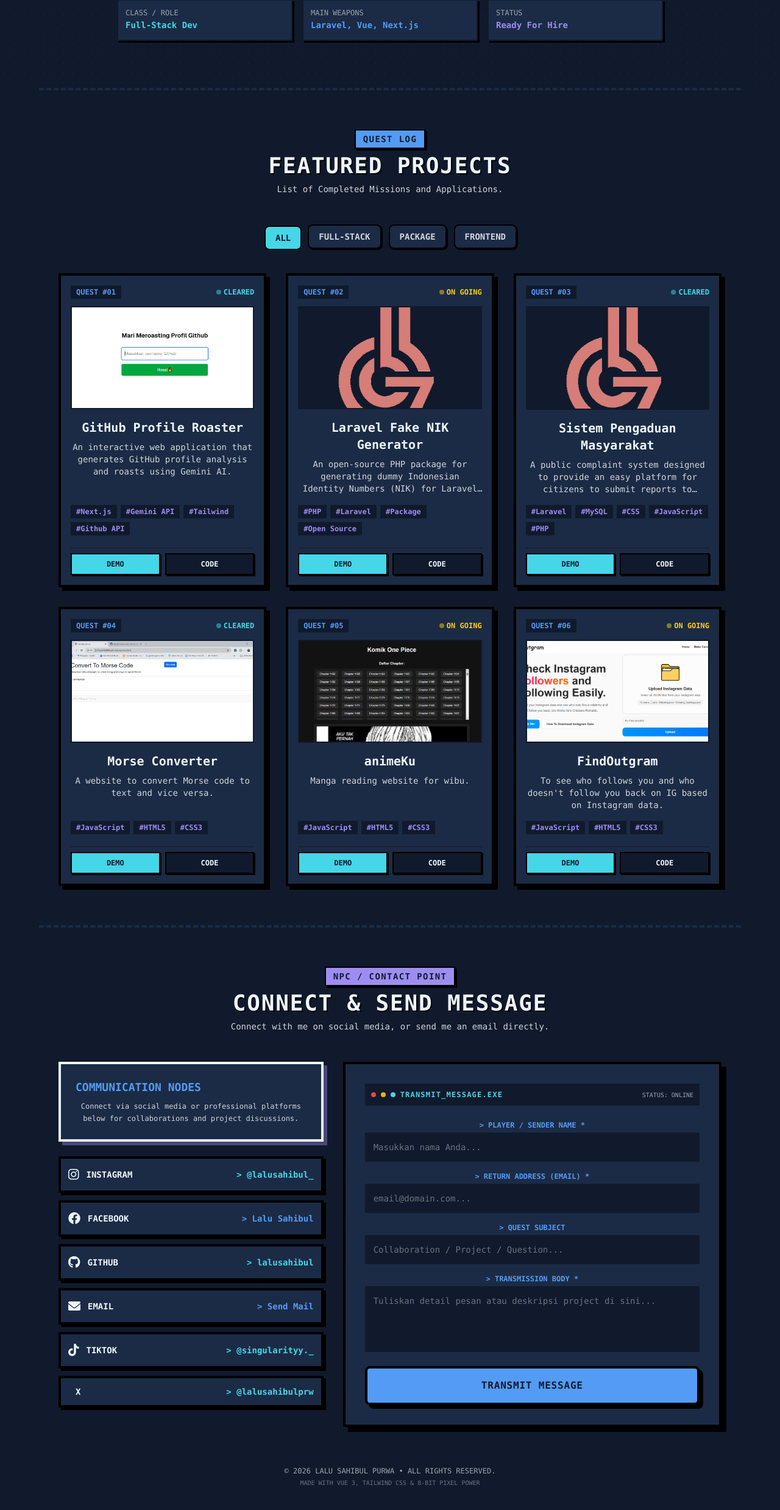
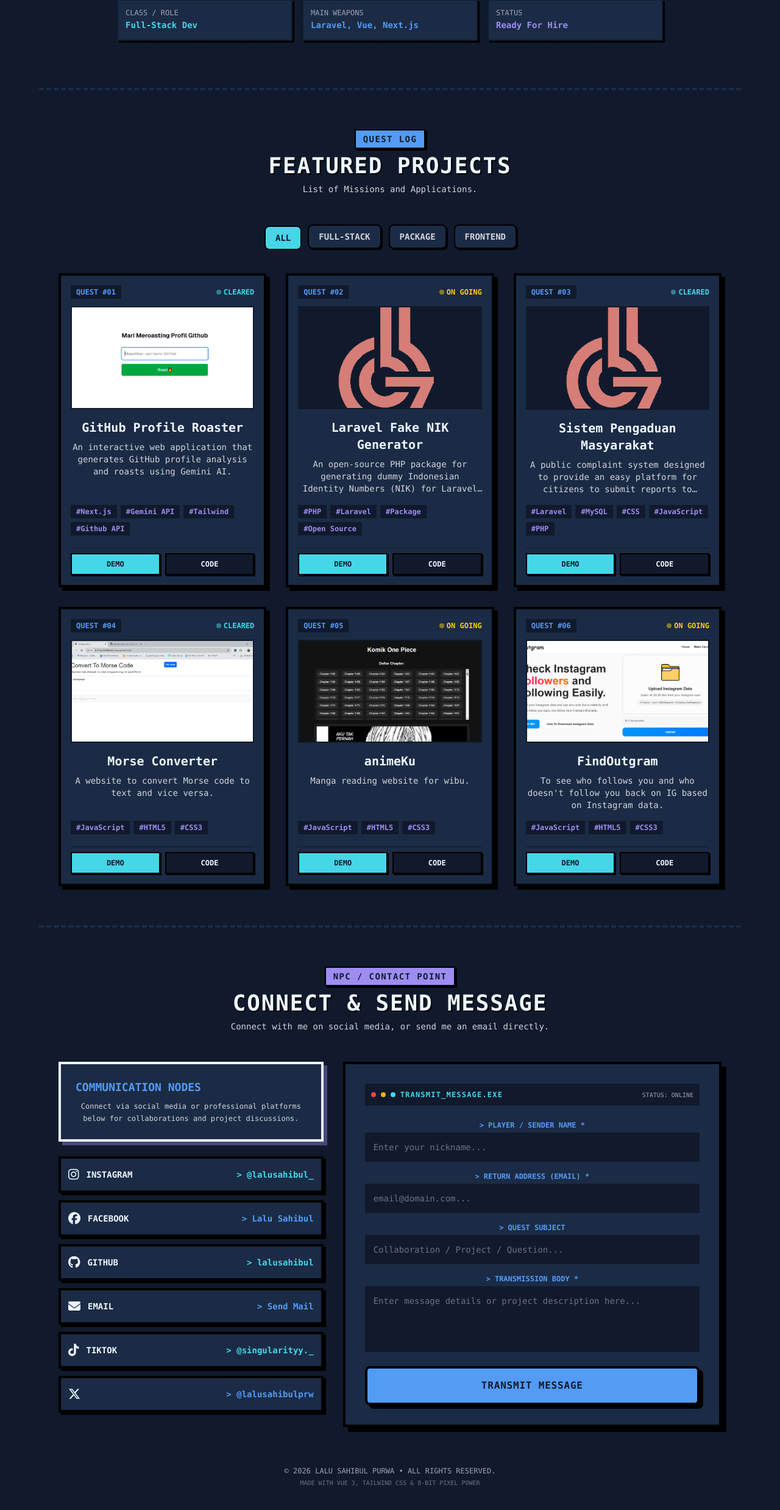
Before and after one commit to lalusahibul/me, a Vue app: page / in a window 1280 px wide. Shown: the part 656-3132 px from the top of the page at 61% size. Built offline with nearby package versions, Linux system fonts and the light colour scheme.

Commit message:
update: deploy new pixel theme portfolio 3

```diff
--- a/index.html
+++ b/index.html
@@ -11,7 +11,7 @@
   <link rel="preconnect" href="https://fonts.googleapis.com">
   <link rel="preconnect" href="https://fonts.gstatic.com" crossorigin>
   <link href="https://fonts.googleapis.com/css2?family=Press+Start+2P&display=swap" rel="stylesheet">
-  <link rel="stylesheet" href="https://cdnjs.cloudflare.com/ajax/libs/font-awesome/6.0.0/css/all.min.css">
+  <link rel="stylesheet" href="https://cdnjs.cloudflare.com/ajax/libs/font-awesome/6.5.1/css/all.min.css">
 </head>
 
 <body>
--- a/src/components/Portfolio.vue
+++ b/src/components/Portfolio.vue
@@ -101,7 +101,7 @@
         <h2 class="text-2xl sm:text-4xl font-black text-[#EDF6FF] tracking-wider uppercase drop-shadow-[2px_2px_0_rgba(0,0,0,1)]">
           Featured Projects
         </h2>
-        <p class="text-xs sm:text-sm text-gray-300 mt-2">List of Completed Missions and Applications.</p>
+        <p class="text-xs sm:text-sm text-gray-300 mt-2">List of Missions and Applications.</p>
       </div>
 
       <div class="flex flex-wrap justify-center gap-2 sm:gap-3 mb-10">
@@ -302,13 +302,13 @@
             <a
               href="https://x.com/lalusahibulprw"
               target="_blank"
-              class="flex items-center justify-between p-3 bg-[#1B2B45] hover:bg-[#45D6E8] hover:text-[#101A2C] text-[#EDF6FF] font-bold text-xs sm:text-sm border-2 sm:border-4 border-black shadow-[4px_4px_0px_0px_rgba(0,0,0,1)] active:translate-x-1 active:translate-y-1 active:shadow-none transition-all group"
+              class="flex items-center justify-between p-3 bg-[#1B2B45] hover:bg-[#FFFFFF] hover:text-[#000000] text-[#EDF6FF] font-bold text-xs sm:text-sm border-2 sm:border-4 border-black shadow-[4px_4px_0px_0px_rgba(0,0,0,1)] active:translate-x-1 active:translate-y-1 active:shadow-none transition-all group"
             >
               <span class="flex items-center gap-3">
                 <i class="fab fa-x-twitter text-lg sm:text-xl"></i>
-                <span class="uppercase">X</span>
+                <span class="uppercase"></span>
               </span>
-              <span class="text-[#45D6E8] group-hover:text-[#101A2C]">&gt; @lalusahibulprw</span>
+              <span class="text-[#539BF5] group-hover:text-[#000000]">&gt; @lalusahibulprw</span>
             </a>
 
           </div>
@@ -339,7 +339,7 @@
                 v-model="form.name"
                 type="text"
                 required
-                placeholder="Masukkan nama Anda..."
+                placeholder="Enter your nickname..."
                 class="w-full bg-[#101A2C] border-2 border-[#101A2C] p-3 text-xs sm:text-sm text-[#45D6E8] font-mono focus:border-[#45D6E8] focus:outline-none transition-colors placeholder-gray-500"
               />
             </div>
@@ -380,7 +380,7 @@
                 v-model="form.message"
                 rows="4"
                 required
-                placeholder="Tuliskan detail pesan atau deskripsi project di sini..."
+                placeholder="Enter message details or project description here..."
                 class="w-full bg-[#101A2C] border-2 border-[#101A2C] p-3 text-xs sm:text-sm text-[#45D6E8] font-mono focus:border-[#45D6E8] focus:outline-none transition-colors placeholder-gray-500 resize-none"
               ></textarea>
             </div>
```
